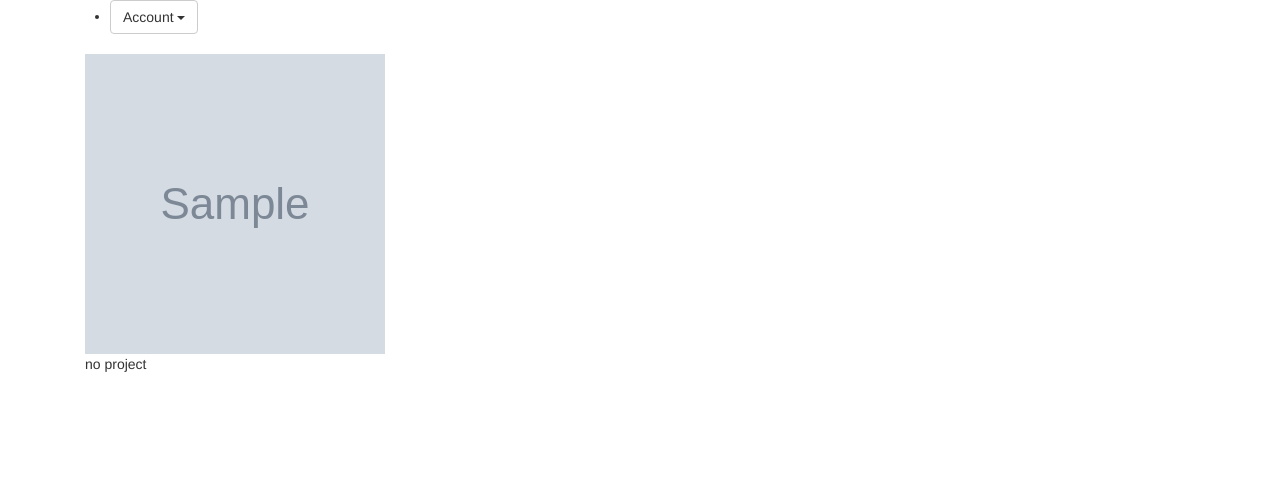
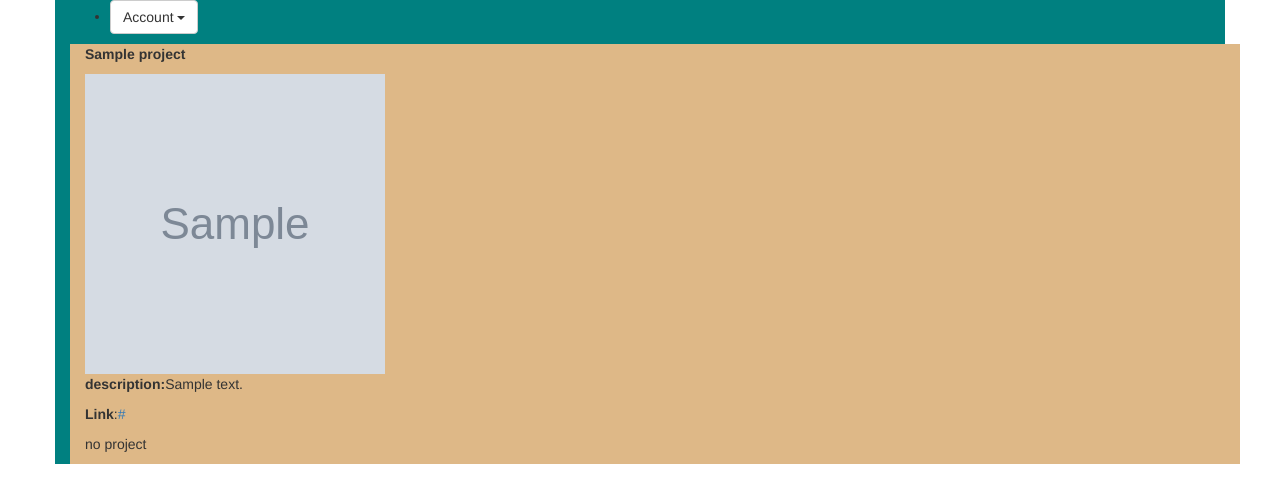
Before and after one commit to mukasine/Awwards, a Django app: page / in a window 1280 px wide. Shown: the top 503 px of the page. Run offline with Django 3.2, Linux system fonts and the light colour scheme; a user stored in the database is signed in; tables that the repository leaves empty hold one stand-in row (values such as "Sample post"); grey boxes marked "Sample" are stand-in pictures; some libraries are stand-ins or nearby versions.

Commit message:
addingthe search.html file

```diff
--- a/awwa/models.py
+++ b/awwa/models.py
@@ -98,7 +98,10 @@ class Project(models.Model):
         image = cls.objects.get(id=id)
         return image
 
-
+    @classmethod
+    def search_by_title(cls,search_term):
+        project = cls.objects.filter(title__icontains = search_term)
+        return project
 
     class Meta:
         ordering = ['-pub_date']
--- a/awwa/templates/all-awwa/today-awwa.html
+++ b/awwa/templates/all-awwa/today-awwa.html
@@ -4,16 +4,21 @@
 
 <!-- Looping through news end   -->
 {%block content%}
-<div class="container">
+<div class="container" style="background-color: burlywood">
 
   <div class="row">
       {%for image in images %}
     <div class="col-md-4">
 
-        <p>{{image.name}}</p>
+      <p><strong>{{image.title|safe}} </strong></p>
 
           <img src="{{image.image.url}}" alt="centered image" style="width:300px;height:300px;">
+          {% autoescape on %}
 
+          <p><strong>description:</strong>{{image.description|safe}} </p>
+          <strong><p>Link</strong>:<a href="{{image.link|safe}}">{{image.link|safe}}</a></p>
+
+      {% endautoescape %}
     </div>
 
 
--- a/awwa/templates/navbar.html
+++ b/awwa/templates/navbar.html
@@ -1,5 +1,18 @@
 <!--The search form above-->
-<div class="container">
+<div class="container" style="background:teal">
+  <!-- <div class="col-sm-4 col-md-4 navbar-right">
+
+    <form class="navbar-form" role="search" action="{% url 'search_results' %}">
+
+      <div class="input-group">
+        <input type="text" class="form-control" placeholder="Search Project" name="project">
+        <div class="input-group-btn">
+          <button class="btn btn-default" type="submit"><i class="glyphicon glyphicon-search"></i></button>
+        </div>
+      </div>
+
+    </form> -->
+
     {% if user.is_authenticated %}
 
   <ul>
--- a/awwa/views.py
+++ b/awwa/views.py
@@ -51,9 +51,9 @@ def past_days_awwa(request, past_date):
 
 def search_results(request):
 
-    if 'image' in request.GET and request.GET["image"]:
-        search_term = request.GET.get("image")
-        searched_images = Image.search_by_name(search_term)
+    if 'project' in request.GET and request.GET["project"]:
+        search_term = request.GET.get("project")
+        searched_images = Project.search_by_title(search_term)
         message = f"{search_term}"
 
         return render(request, 'all-awwa/search.html',{"message":message,"images": searched_images})
```
Also changed, not shown: awwa/templates/all-awwa/search.html (added, +25 -0 lines).
